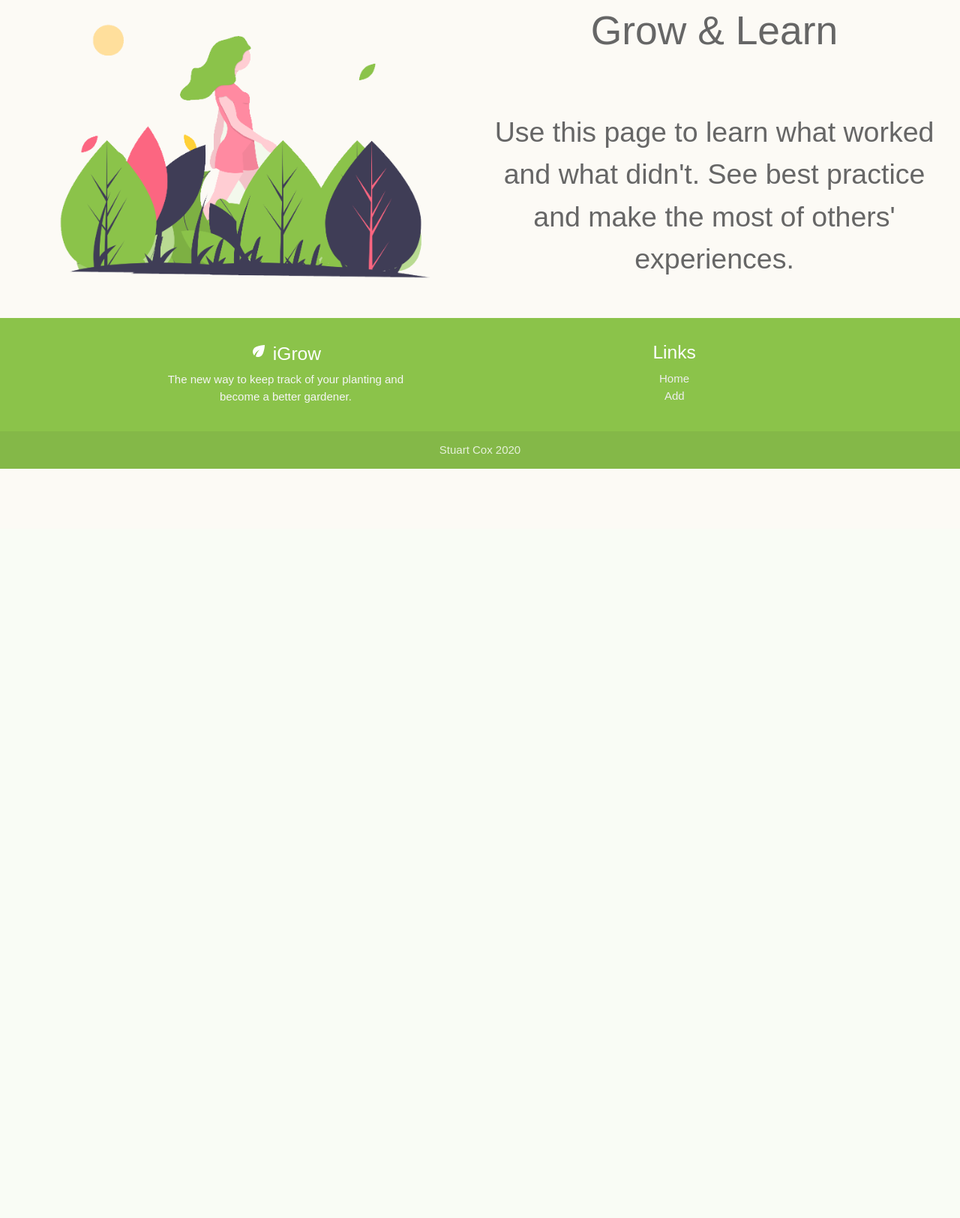
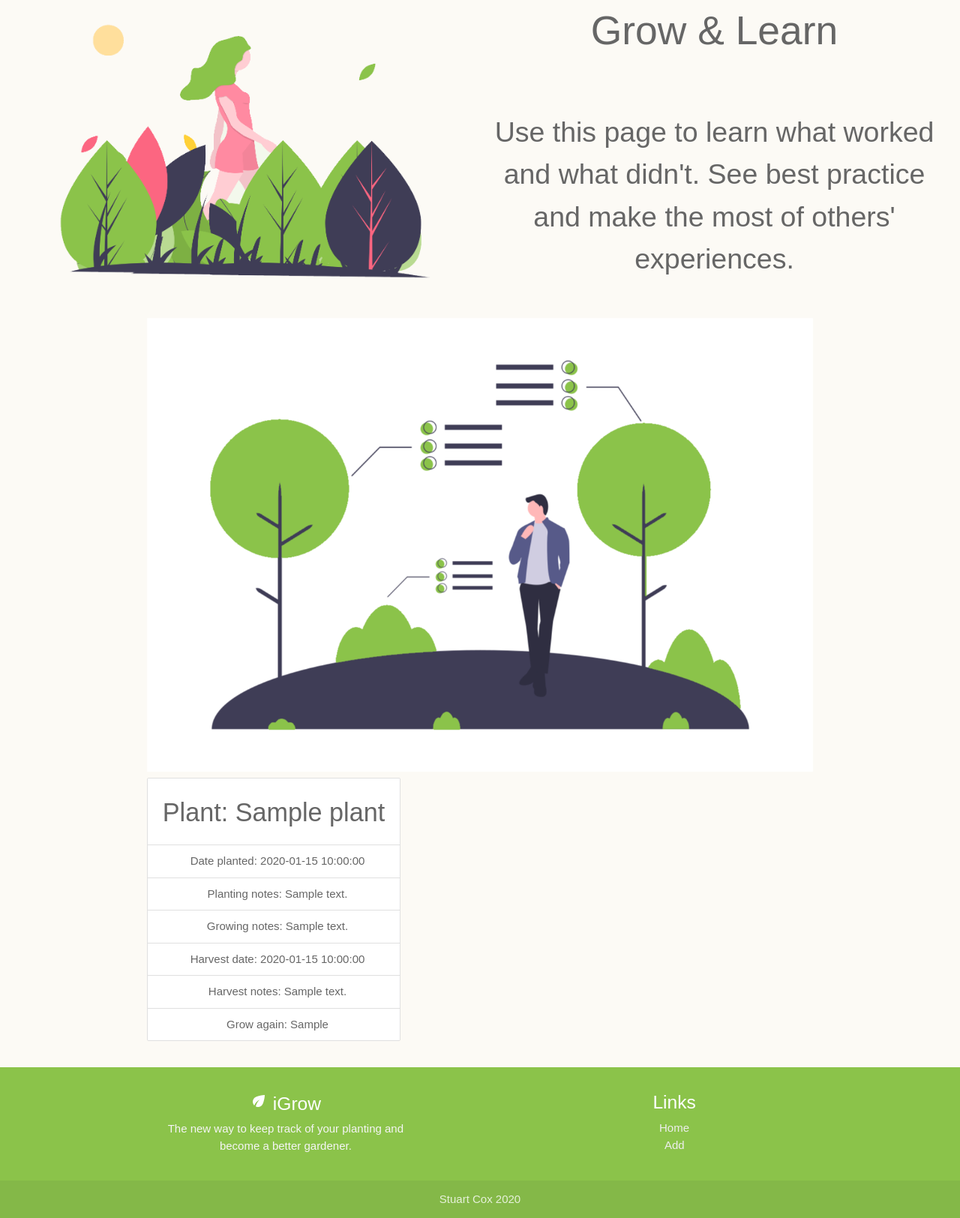
Before and after one commit to StuartCox3107/iGrow, a Flask app: template templates/read.html in a window 1280 px wide. Shown: the part 95-1719 px from the top of the page at 75% size. Before the commit the page ends 720 px from the top, so only its background shows below. Run offline with Flask 2, Linux system fonts and the light colour scheme; the template is opened without the code that fills it: most values are stand-ins (such as "Sample title", 1, 10 or a date in 2020); some libraries are stand-ins or nearby versions; some web fonts are replaced.

Commit message:
read page started, dummy image added

```diff
--- a/requirements.txt
+++ b/requirements.txt
@@ -1,7 +1,7 @@
-
 click==7.1.2
 dnspython==2.0.0
 Flask==1.1.2
+flask-paginate==0.7.1
 Flask-PyMongo==2.3.0
 itsdangerous==1.1.0
 pymongo==3.11.0
--- a/static/js/scripts.js
+++ b/static/js/scripts.js
@@ -1,7 +1,6 @@
 $(document).ready(function() {
             $('.datepicker').datepicker()
             $('.collapsible').collapsible();
-            $('select').material_select();
             $(".button-collapse").sideNav();
             $('input#input_text, textarea#textarea2').characterCounter();
         })
--- a/templates/create.html
+++ b/templates/create.html
@@ -167,4 +167,5 @@
 </div>
 
 
+
 {% endblock %}
--- a/templates/read.html
+++ b/templates/read.html
@@ -22,4 +22,22 @@
 </div>
 
 
+<div class="container">
+<div class="row">
+<img class="materialboxed" width="250" src="static/images/p1card1.png" alt="image of seed pack">
+<ul class="collection with-header">
+{% for plant in planting_records %}
+        <li class="collection-header"><h4>Plant: {{plant.plant_name}}</h4></li>
+        <li class="collection-item">Date planted: {{plant.date_planted}}</li>
+        <li class="collection-item">Planting notes: {{plant.plant_notes}}</li>
+        <li class="collection-item">Growing notes: {{plant.grow_notes}}</li>
+        <li class="collection-item">Harvest date: {{plant.harvest_date}}</li>
+        <li class="collection-item">Harvest notes: {{plant.harvest_notes}}</li>
+        <li class="collection-item">Grow again: {{plant.grow_again}}</li>
+{% endfor %}
+      </ul>
+</div>
+</div>
+
+
 {% endblock %}
```
Also changed, not shown: app.py (+17 -2 lines), README.md.
